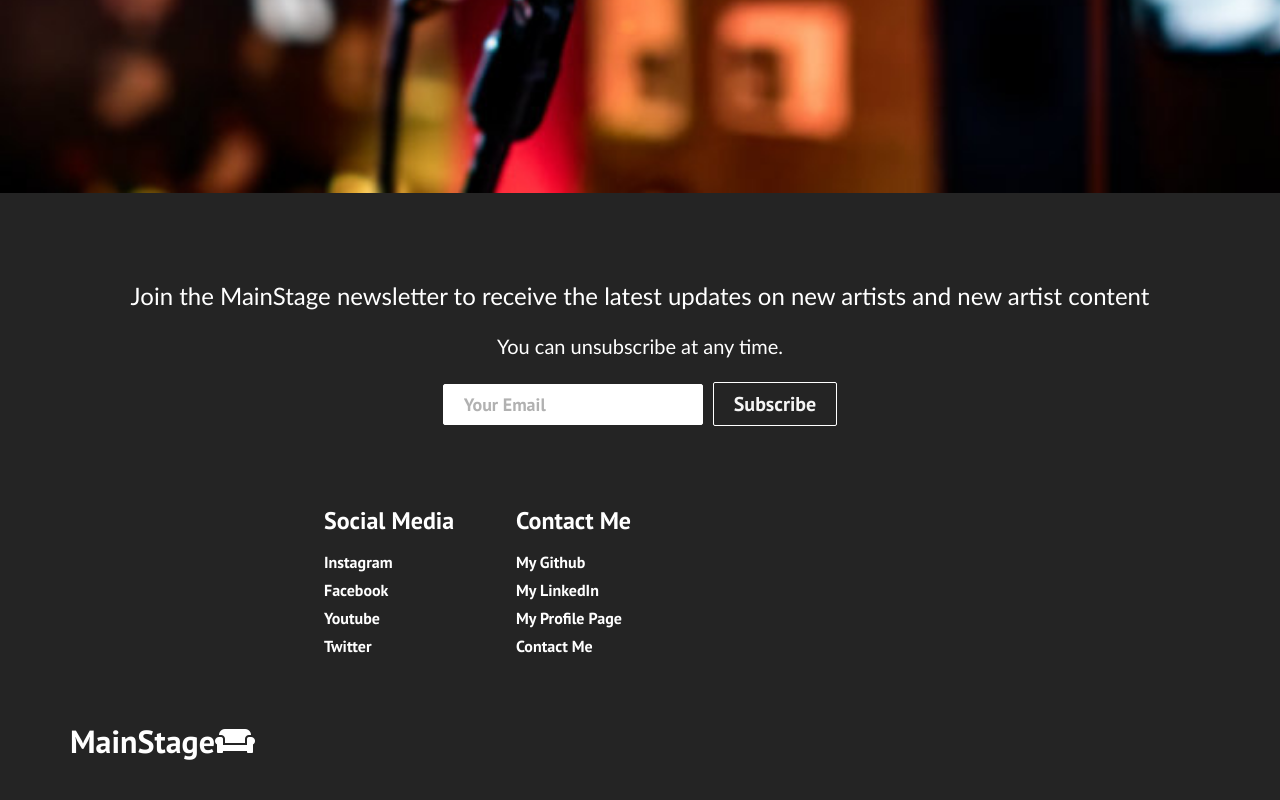
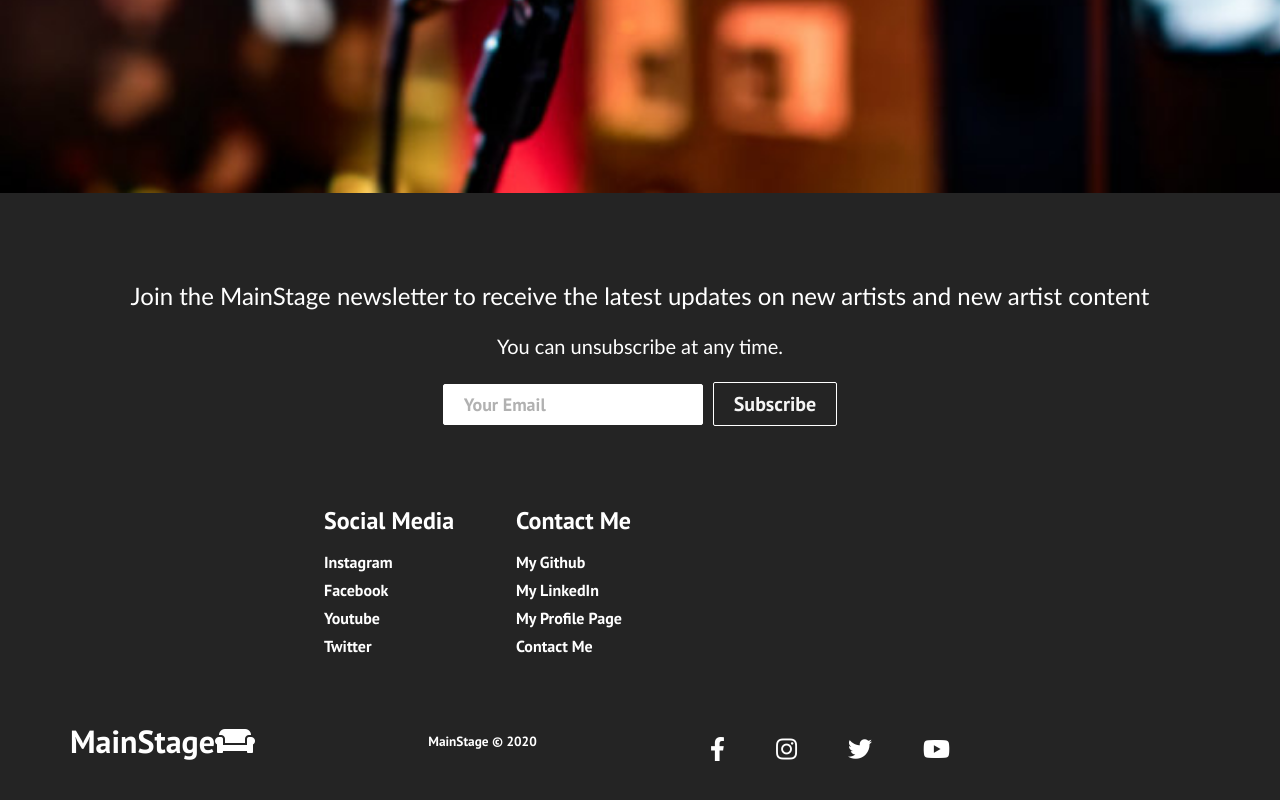
Before and after one commit to tayphill13/mainstage-proto, a React (Create React App) app: page /sign-up in a window 1280 px wide. Shown: the part 612-1412 px from the top of the page. Built offline with nearby package versions, Linux system fonts and the light colour scheme.

Commit message:
add the social media logos to the bottom of the footer

```diff
--- a/src/components/Footer.js
+++ b/src/components/Footer.js
@@ -32,7 +32,7 @@
             <Link to='/'>Instagram</Link>
             <Link to='/'>Facebook</Link>
             <Link to='/'>Youtube</Link>
-            <Link to='/contact'>Twitter</Link>
+            <Link to='/'>Twitter</Link>
           </div>
         </div>
         <div className='footer-link-wrapper'>
@@ -53,6 +53,41 @@
               MainStage <i className='fas fa-couch' />
             </Link>
           </div>
+          <small className='website-rights'>MainStage © 2020</small>
+          <div className='social-icons'>
+            <Link
+              className='social-icon-link facebook'
+              to='/'
+              target='_blank'
+              aria-label='Facebook'
+            >
+              <i className='fab fa-facebook-f' />
+            </Link>
+            <Link
+              className='social-icon-link instagram'
+              to='/'
+              target='_blank'
+              aria-label='Instagram'
+            >
+              <i className='fab fa-instagram' />
+            </Link>
+            <Link
+              className='social-icon-link twitter'
+              to='/'
+              target='_blank'
+              aria-label='Twitter'
+            >
+              <i className='fab fa-twitter' />
+            </Link>
+            <Link
+              className='social-icon-link youtube'
+              to='/'
+              target='_blank'
+              aria-label='YouTube'
+            >
+              <i className='fab fa-youtube' />
+            </Link>
+          </div>
         </div>
       </section>
     </div>
```
